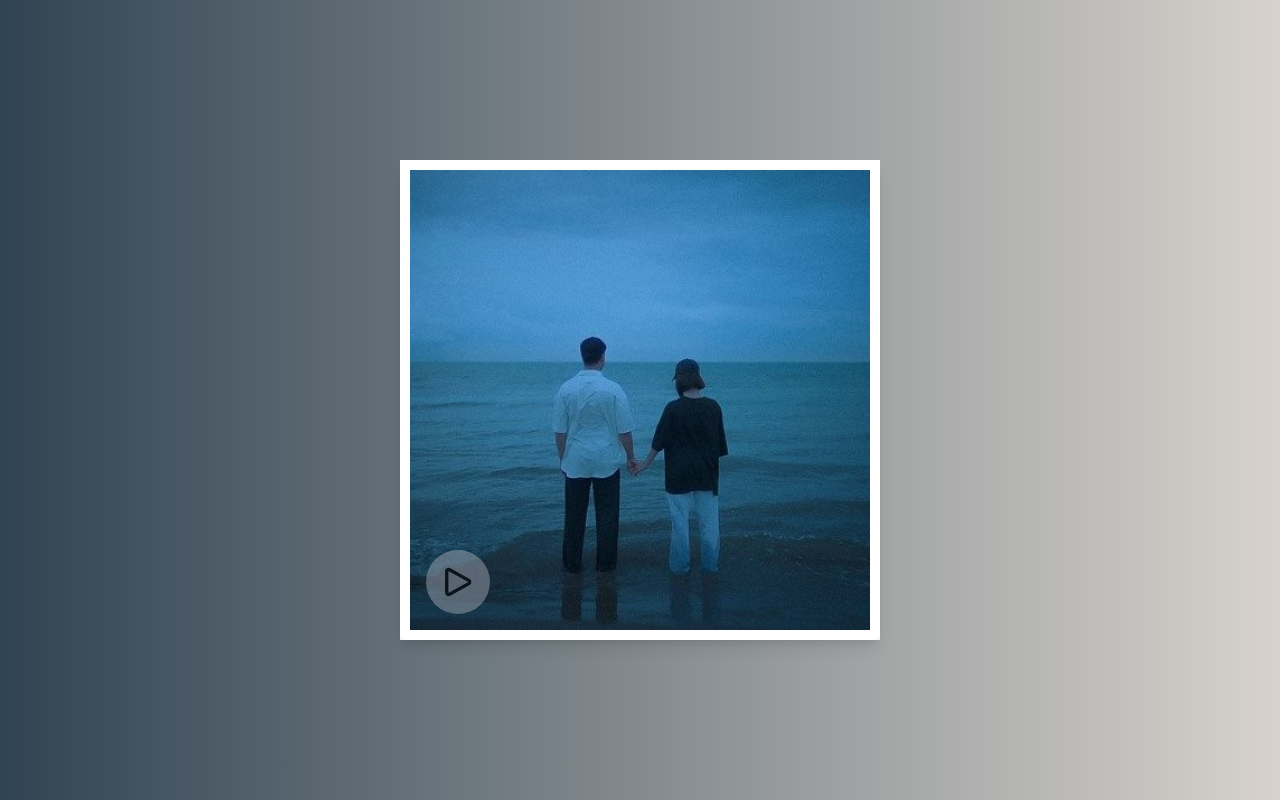
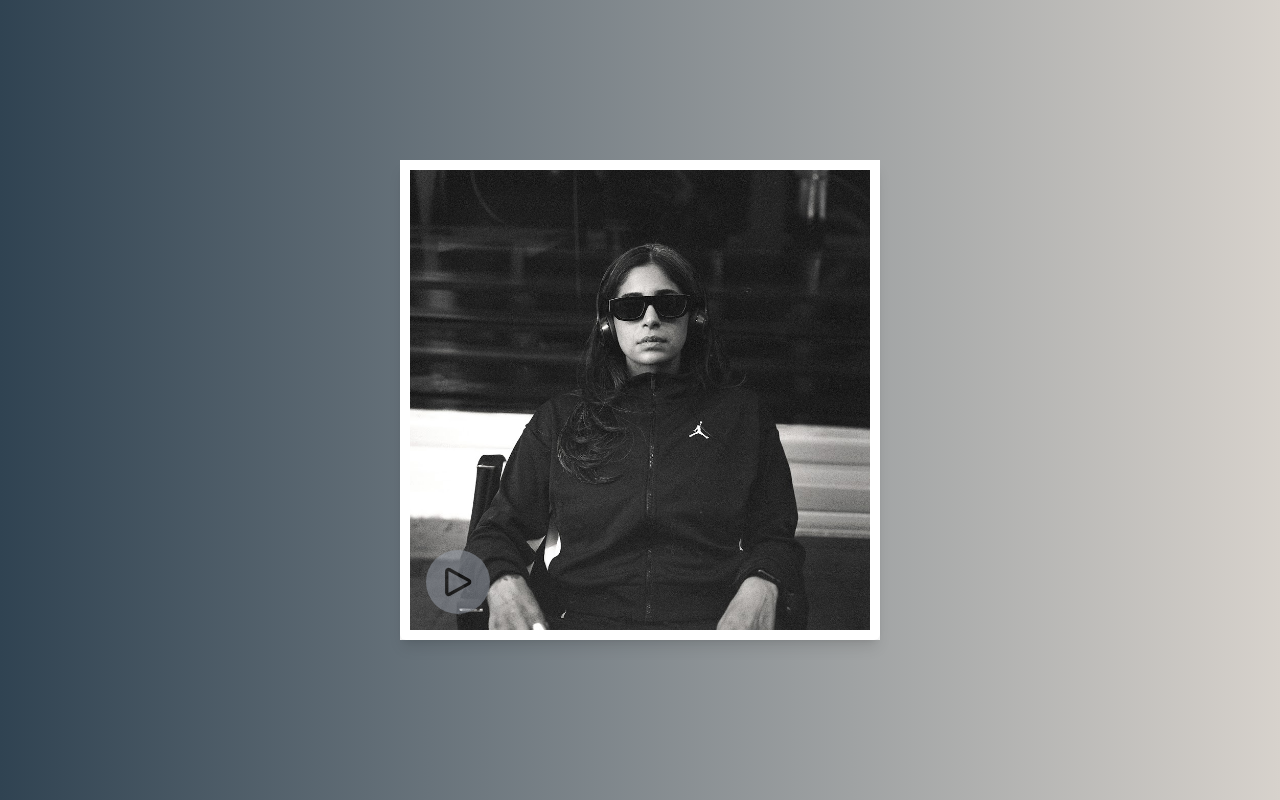
Before and after one commit to Amirhossein8118/music-player, a website: page index.html in a window 1280 px wide. Drawn offline with nearby package versions, Linux system fonts and the light colour scheme.

Commit message:
Update index.html

```diff
--- a/index.html
+++ b/index.html
@@ -16,7 +16,7 @@
   <audio src="content/musices/yadet-nare.mp3" id="audio"></audio>
   <section class="card relative w-[30rem] h-[30rem] bg-white shadow-lg rounded-md">
     <section class="imgBox absolute top-2.5 bottom-2.5 left-2.5 right-2.5 bg-black duration-1000 z-10">
-      <img alt="music cover" src="content/cover/yadet-Nare.jpg" class="music-cover absolute left-0 w-full h-full object-cover">
+      <img alt="music cover" src="content/cover/Midooni-In-Donya.jpg" class="music-cover absolute left-0 w-full h-full object-cover">
       <div class="on-img-play duration-500 bg-gray-400 opacity-50 rounded-full h-16 w-16 absolute bottom-4 left-4 flex justify-center items-center cursor-pointer">
         <svg xmlns="http://www.w3.org/2000/svg" fill="none" viewBox="0 0 24 24" stroke-width="2" stroke="currentColor" class="size-10">
         <path stroke-linecap="round" stroke-linejoin="round" d="M5.25 5.653c0-.856.917-1.398 1.667-.986l11.54 6.347a1.125 1.125 0 0 1 0 1.972l-11.54 6.347a1.125 1.125 0 0 1-1.667-.986V5.653Z" />
```
